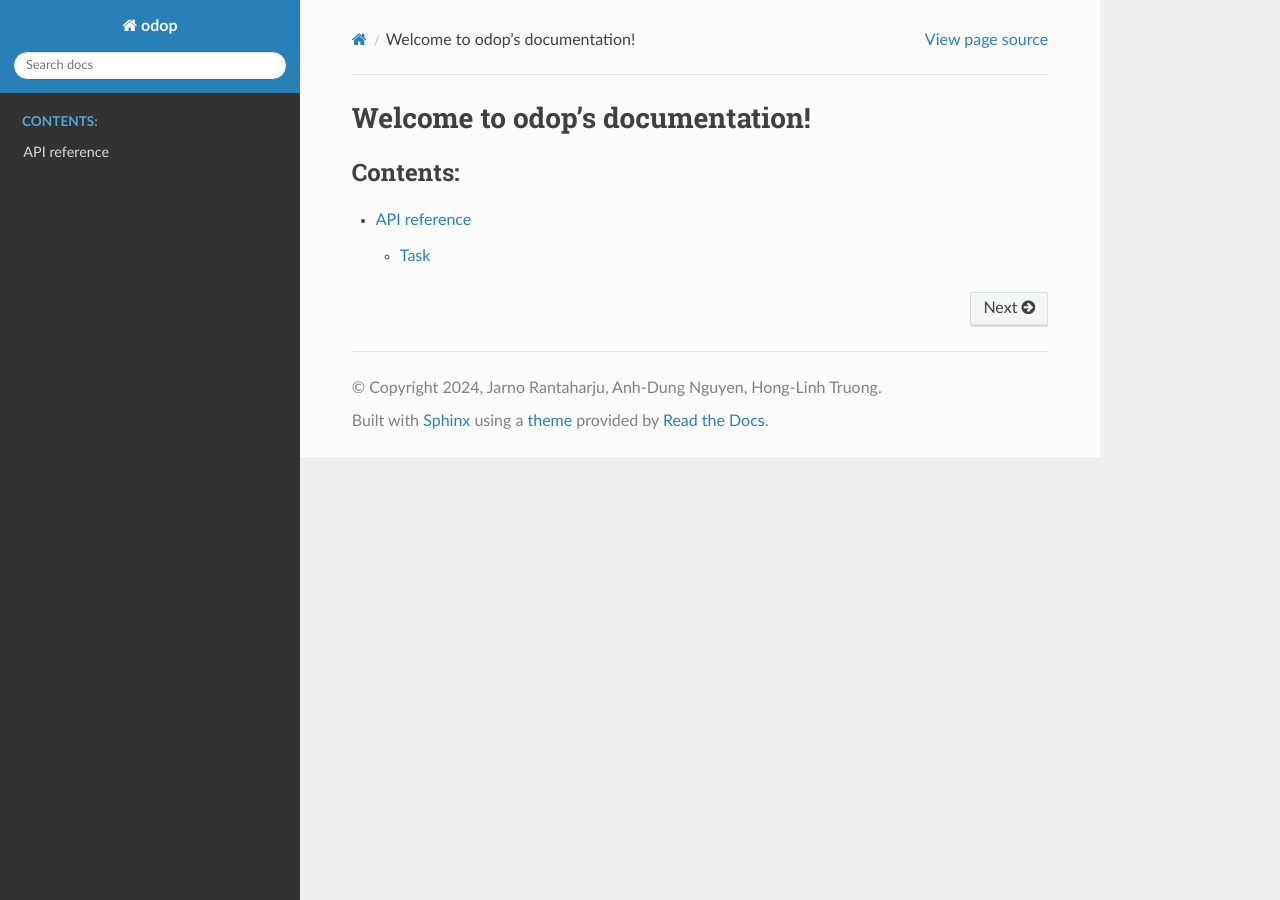
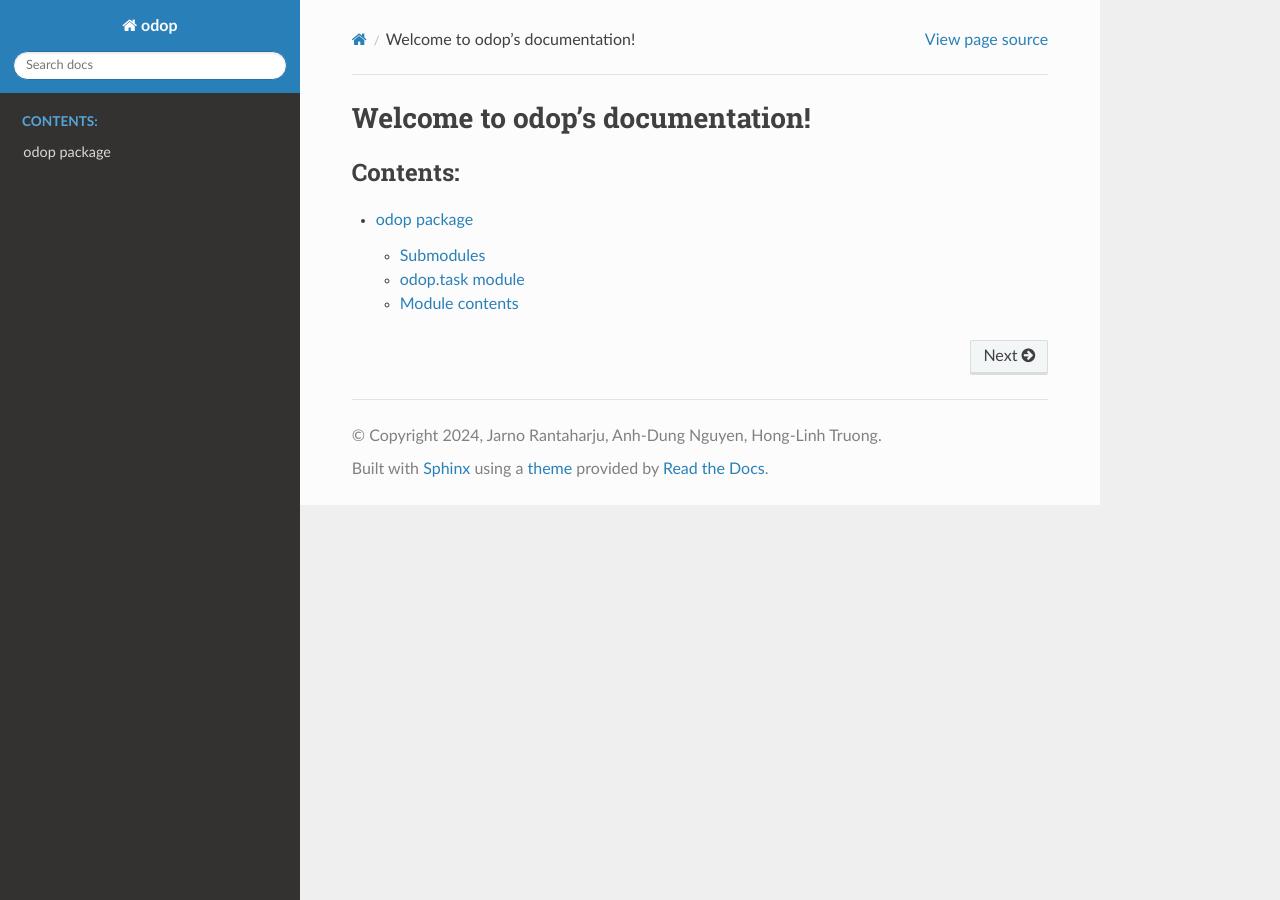
Before and after one commit to rdsea/odop, a Sphinx documentation site: the page built from docs/index.rst, in a window 1280 px wide. Built offline with Sphinx 7.4.7 and the Read the Docs theme 2.0.0, drawn with Linux system fonts in a browser that asks for light colours.

Commit message:
Use sphinx-autodoc to generate api docs pages But remove task-manager and task-runner for now

````diff
--- a/docs/api.md
+++ /dev/null
@@ -1,8 +0,0 @@
-# API reference
-
-## Task
-
-```{eval-rst}
-.. automodule:: odop.task
-   :members:
-```
--- /dev/null
+++ b/docs/api/modules.rst
@@ -0,0 +1,7 @@
+odop
+====
+
+.. toctree::
+   :maxdepth: 4
+
+   odop
--- /dev/null
+++ b/docs/api/odop.rst
@@ -0,0 +1,21 @@
+odop package
+============
+
+Submodules
+----------
+
+odop.task module
+----------------
+
+.. automodule:: odop.task
+   :members:
+   :undoc-members:
+   :show-inheritance:
+
+Module contents
+---------------
+
+.. automodule:: odop
+   :members:
+   :undoc-members:
+   :show-inheritance:
--- a/docs/index.rst
+++ b/docs/index.rst
@@ -10,4 +10,4 @@
    :maxdepth: 2
    :caption: Contents:
 
-   api
+   api/odop
````
Also changed, not shown: 1 other file.
